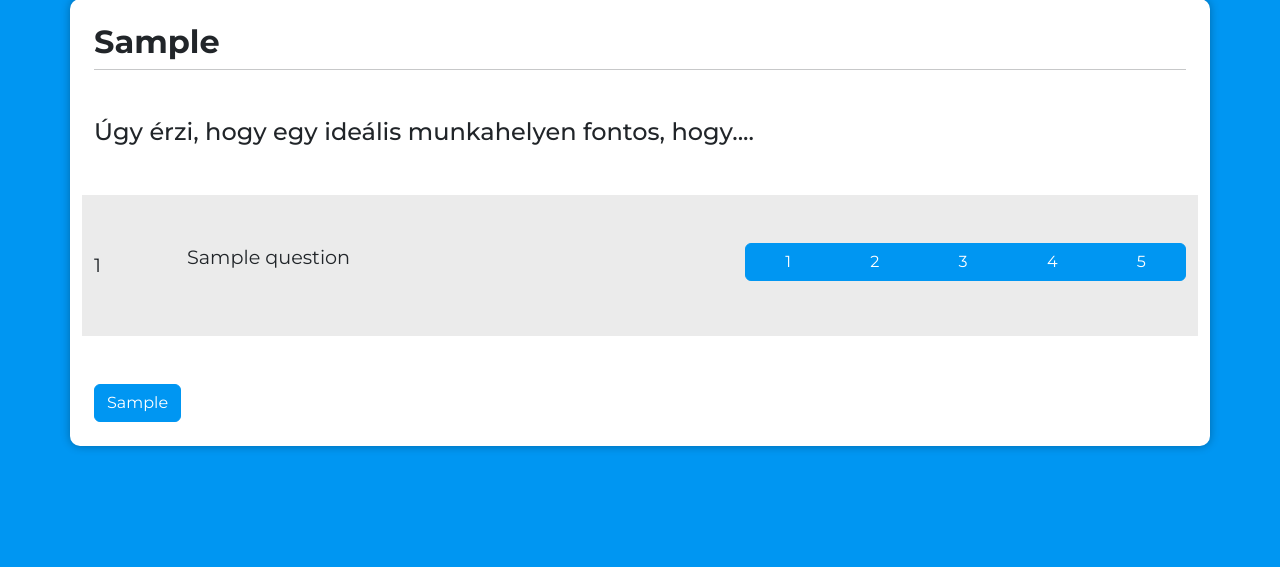
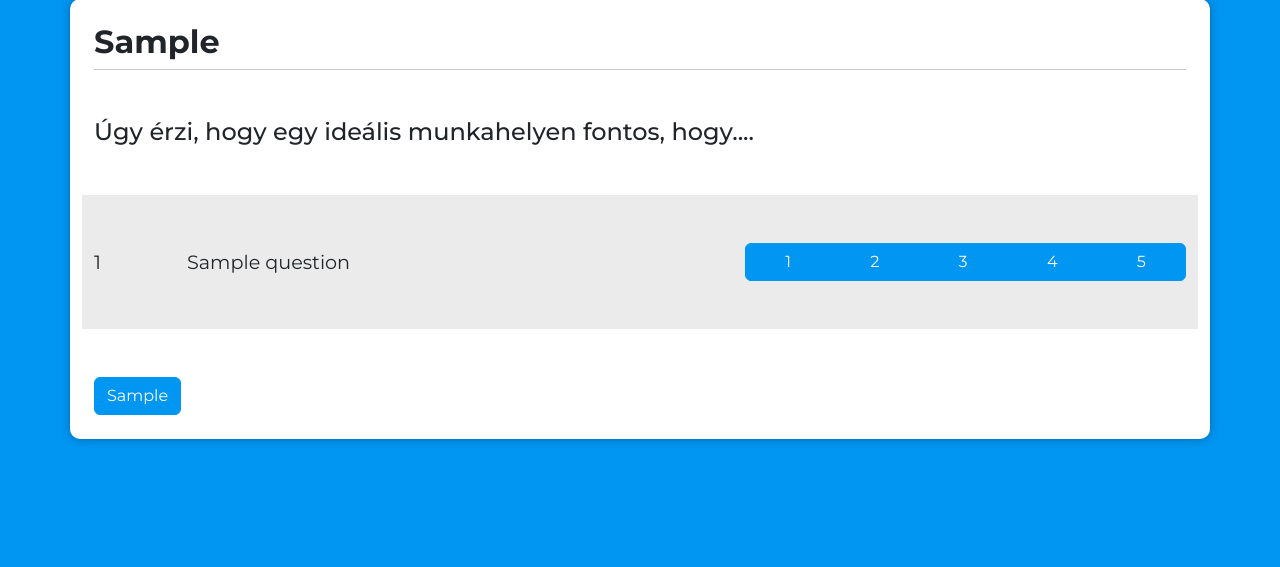
Before and after one commit to xKeiro/Evangelion, a Python web app: template templates/tests/work_motivation.jinja2 in a window 1280 px wide. Shown: the part 89-656 px from the top of the page. Run offline with Jinja, Linux system fonts and the light colour scheme; the template is opened without the code that fills it: most values are stand-ins (such as "Sample title", 1, 10 or a date in 2020).

Commit message:
Bugfix: work-motivation-test p-tag margin adjusted

```diff
--- a/static/css/work-motivation.css
+++ b/static/css/work-motivation.css
@@ -25,6 +25,10 @@ hr{
     display: flex;
     align-items: center;
 }
+
+.question > p{
+    margin: 0;
+}
 /*.work-motiv-radio-button[type="radio"]:checked, .work-motiv-radio-button[type="radio"]:not(checked){*/
 /*    opacity: 0;*/
 /*}*/
```
